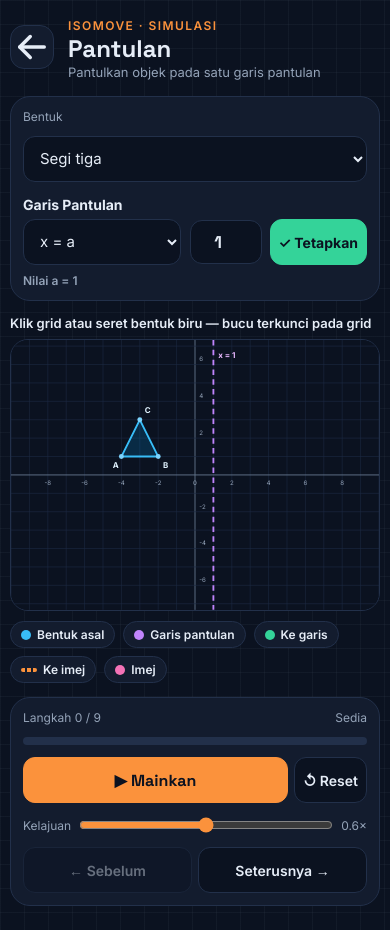
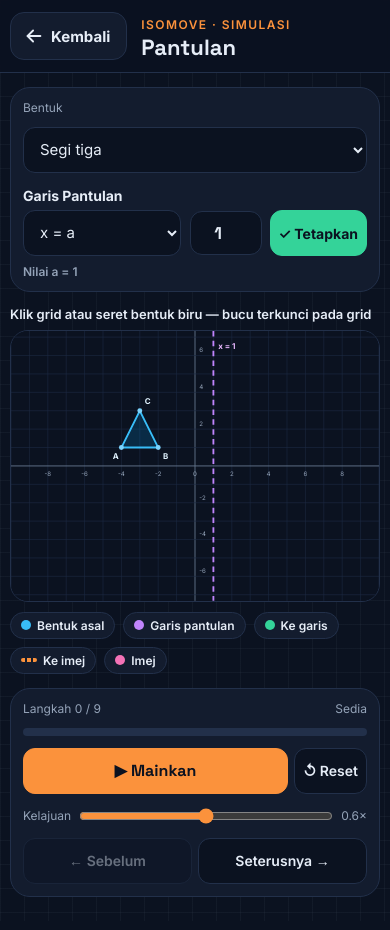
Before and after one commit to ekwanbiz/ISOMOVE, a plain HTML site: page simulasi/pantulan.html in a window 390 px wide. Drawn offline with Linux system fonts and the light colour scheme.

Commit message:
Butang Kembali di simulasi lebih mudah ditekan di iPhone
Header melekat di atas, elak kawasan jam/notch (safe-area), butang lebih besar dengan label.

Co-Authored-By: Claude Opus 5.5 <noreply@anthropic.com>
Claude-Session: https://claude.ai/code/session_01Tv51Xx2SpcYJgXhHWtAWjH

```diff
--- a/simulasi/pantulan.html
+++ b/simulasi/pantulan.html
@@ -62,12 +62,20 @@ input[type=range]{accent-color:var(--accent)}
  .a-canvas{grid-row:1 / span 2}
 }
 .field+.field{margin-top:14px}.axisrow{display:flex;align-items:center;gap:9px}.axisrow>select{flex:1;min-width:0;margin-top:0}.axisvalue{display:flex;align-items:center;gap:8px}.axisvalue input{width:72px;min-width:0}.axisvalue .set{margin-left:0;white-space:nowrap}.valuestatus{font-size:12px;color:var(--muted);margin-top:8px;font-weight:600}#randomize{display:none;width:100%;margin-top:12px}label{display:block;margin-bottom:6px}.note{background:var(--bg);border:1px solid var(--border);border-left:3px solid var(--accent);padding:12px 14px;margin-top:12px;border-radius:12px;font-size:13px;line-height:1.6;color:var(--text)}.note strong{color:#FDBA74}.statusline{font-size:13px;margin-top:12px;line-height:1.7;color:var(--text)}.statusline strong{color:var(--muted);font-weight:600}@media(max-width:380px){.axisvalue input{width:56px}.axisvalue .set{padding:9px 8px;font-size:12px}}
+
+/* Butang kembali mudah ditekan di iPhone: elak kawasan jam/notch, header melekat di atas */
+.wrap{padding-top:0}
+.top{position:sticky;top:0;z-index:20;margin:0 -16px 16px;padding:calc(12px + env(safe-area-inset-top,0px)) 16px 12px;background:rgba(11,18,32,.94);-webkit-backdrop-filter:blur(10px);backdrop-filter:blur(10px);border-bottom:1px solid var(--border)}
+.back{width:auto;height:48px;padding:0 16px 0 12px;gap:6px;font-weight:700;font-size:15px;text-decoration:none;touch-action:manipulation}
+.back span{line-height:1}
+@media(max-width:440px){.top{margin:0 -10px 14px;padding-left:10px;padding-right:10px}.wrap{padding-top:0}}
+@media(max-width:420px){.top h1{font-size:22px}.top p{display:none}}
 </style>
 </head>
 <body>
 <main class="wrap">
 <header class="top">
-<a class="back" href="../#/simulasi" aria-label="Kembali ke Simulasi"><svg width="22" height="22" viewBox="0 0 24 24" fill="none" stroke="currentColor" stroke-width="2" stroke-linecap="round" stroke-linejoin="round" aria-hidden="true"><path d="M19 12H5"/><path d="M11 6l-6 6 6 6"/></svg></a>
+<a class="back" href="../#/simulasi" aria-label="Kembali ke Simulasi"><svg width="22" height="22" viewBox="0 0 24 24" fill="none" stroke="currentColor" stroke-width="2" stroke-linecap="round" stroke-linejoin="round" aria-hidden="true"><path d="M19 12H5"/><path d="M11 6l-6 6 6 6"/></svg><span>Kembali</span></a>
 <div><span class="eyebrow">ISOMOVE · Simulasi</span><h1>Pantulan</h1><p>Pantulkan objek pada satu garis pantulan</p></div>
 </header>
 <div class="grid">
--- a/sw.js
+++ b/sw.js
@@ -1,6 +1,6 @@
 /* ISOMOVE service worker – membolehkan app digunakan tanpa internet.
    Tukar VERSION setiap kali fail app dikemas kini supaya murid dapat versi baharu. */
-const VERSION = 'isomove-v19';
+const VERSION = 'isomove-v20';
 
 const APP_FILES = [
   './',
```
Also changed, not shown: simulasi/putaran.html (+9 -1 lines), simulasi/translasi.html (+9 -1 lines).
